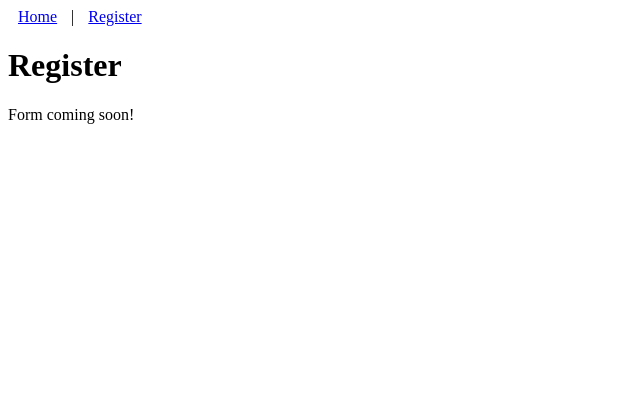
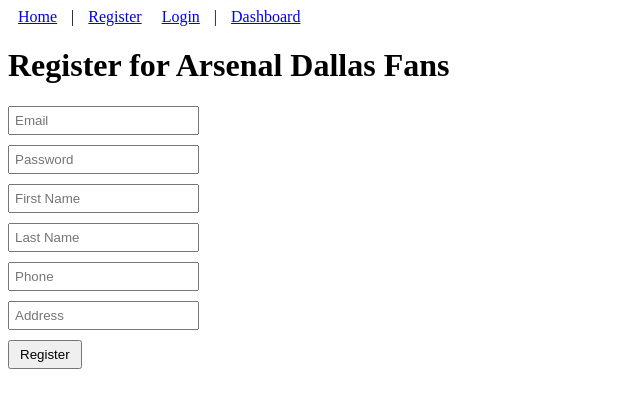
Before and after one commit to Pecos-Bill/dgs-front-end-alpha, a Vue app: page /register in a window 1280 px wide. Shown: the top 408 px of the page, without its empty margins (0-640 px from the left). Built offline with nearby package versions, Linux system fonts and the light colour scheme.

Commit message:
deploy ready code

```diff
--- a/src/App.vue
+++ b/src/App.vue
@@ -4,6 +4,8 @@
     <nav>
       <router-link to="/">Home</router-link> |
       <router-link to="/register">Register</router-link>
+      <router-link to="/login">Login</router-link> |
+      <router-link to="/dashboard">Dashboard</router-link>
     </nav>
     <router-view />
   </div>
--- a/src/api.js
+++ b/src/api.js
@@ -2,7 +2,7 @@
 import axios from 'axios';
 
 const apiClient = axios.create({
-  baseURL: 'https://dgs-f45326cac071.herokuapp.com/',
+  baseURL: 'https://dgs-d4285877c95d.herokuapp.com/',
   headers: {
     'Content-Type': 'application/json',
   },
--- a/src/views/DashboardView.vue
+++ b/src/views/DashboardView.vue
@@ -1,12 +1,35 @@
-<!-- src/views/DashboardView.vue -->
 <template>
     <div>
       <h1>Dashboard</h1>
-      <p>Welcome, fan!</p>
+      <p>Welcome, {{ user.first_name }} {{ user.last_name }}!</p>
+      <p>Email: {{ user.email }}</p>
+      <button @click="logout">Logout</button>
     </div>
   </template>
+
   <script>
+  import apiClient from '../api';
+
   export default {
-    name: 'DashboardView',
+    data() {
+      return {
+        user: {},
+      };
+    },
+    async created() {
+      try {
+        const response = await apiClient.get('/profile');
+        this.user = response.data; // Load user data
+      } catch (error) {
+        console.error('Failed to load profile:', error);
+        this.$router.push('/login'); // Redirect if token invalid
+      }
+    },
+    methods: {
+      logout() {
+        localStorage.removeItem('access_token');
+        this.$router.push('/login');
+      },
+    },
   };
   </script>
--- a/src/views/LoginView.vue
+++ b/src/views/LoginView.vue
@@ -2,11 +2,50 @@
 <template>
     <div>
       <h1>Login</h1>
-      <p>Form coming soon!</p>
+      <form @submit.prevent="login">
+        <input v-model="form.email" type="email" placeholder="Email" required />
+        <input v-model="form.password" type="password" placeholder="Password" required />
+        <button type="submit">Login</button>
+      </form>
+      <p>{{ message }}</p>
     </div>
   </template>
+
   <script>
+  import apiClient from '../api';
+
   export default {
-    name: 'LoginView',
+    data() {
+      return {
+        form: {
+          email: '',
+          password: '',
+        },
+        message: '',
+      };
+    },
+    methods: {
+      async login() {
+        try {
+          const response = await apiClient.post('/login', this.form);
+          localStorage.setItem('access_token', response.data.access_token); // Store token
+          this.message = 'Login successful';
+          this.$router.push('/dashboard'); // Redirect to dashboard
+        } catch (error) {
+          this.message = error.response?.data?.error || 'Login failed';
+        }
+      },
+    },
   };
   </script>
+
+  <style>
+  input {
+    display: block;
+    margin: 10px 0;
+    padding: 5px;
+  }
+  button {
+    padding: 5px 10px;
+  }
+  </style>
--- a/src/views/RegisterView.vue
+++ b/src/views/RegisterView.vue
@@ -1,13 +1,62 @@
 <!-- src/views/RegisterView.vue -->
 <template>
     <div>
-      <h1>Register</h1>
-      <p>Form coming soon!</p>
+      <h1>Register for Arsenal Dallas Fans</h1>
+      <form @submit.prevent="register">
+        <input v-model="form.email" type="email" placeholder="Email" required />
+        <input v-model="form.password" type="password" placeholder="Password" required />
+        <input v-model="form.first_name" placeholder="First Name" required />
+        <input v-model="form.last_name" placeholder="Last Name" required />
+        <input v-model="form.phone" type="text" placeholder="Phone" />
+        <input v-model="form.address" type="text" placeholder="Address" />
+        <button type="submit">Register</button>
+      </form>
+      <p>{{ message }}</p>
     </div>
   </template>
 
   <script>
+  import apiClient from '../api';
+
   export default {
-    name: 'RegisterView',
-  };
-  </script>
+    data() {
+      return {
+        form: {
+          email: '',
+          password: '',
+          first_name: '',
+          last_name: '',
+          phone: '',
+          address: ''
+        },
+        message: '',
+        error: ''
+      };
+    },
+    methods: {
+    async register() {
+      try {
+        const response = await apiClient.post('/register', this.form);
+        this.message = response.data.message;  // "User created successfully"
+        this.error = '';
+        // Optional: Clear form or redirect
+        this.form = { email: '', password: '', first_name: '', last_name: '', phone: '', address: '' };
+      } catch (err) {
+        this.error = err.response?.data?.error || 'Registration failed';
+        this.message = '';
+      }
+    },
+  },
+};
+</script>
+
+  <style>
+  input {
+    display: block;
+    margin: 10px 0;
+    padding: 5px;
+  }
+  button {
+    padding: 5px 10px;
+  }
+  </style>
```
Also changed, not shown: package.json (+8 -1 lines), server.js (added, +16 -0 lines), 2 other files (tests, documents, lock files or other folders).
